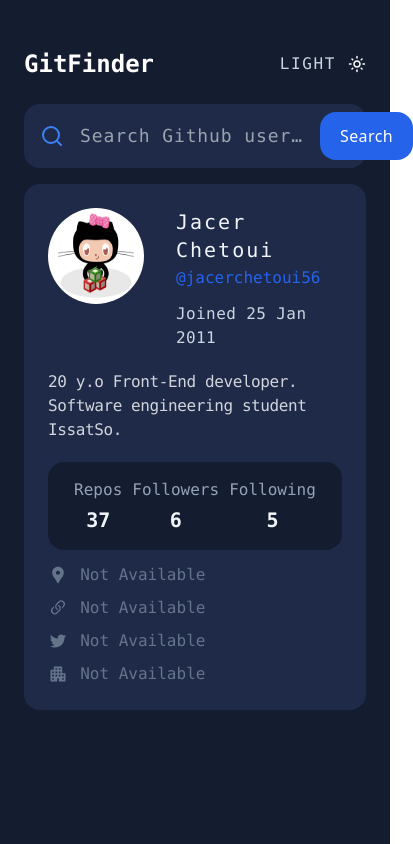
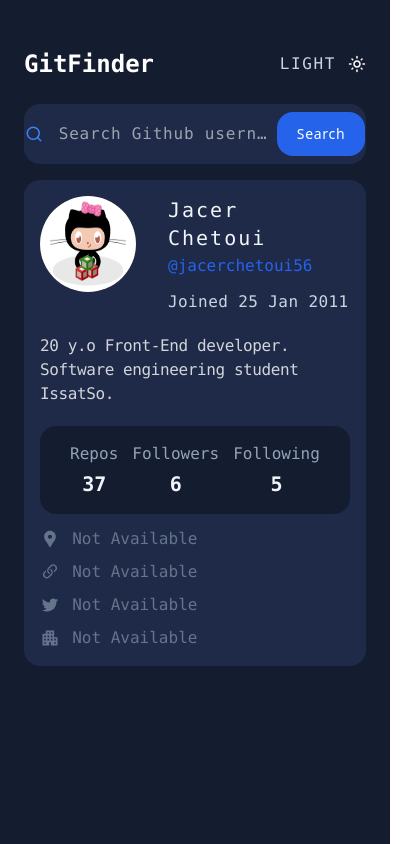
Before and after one commit to jacerchetoui56/Github-Finder, a React (Create React App) app: page / in a window 390 px wide. Shown: the whole page, 413 px wide, since content can reach past the window. Built offline with nearby package versions, Linux system fonts and the light colour scheme; no server answers; the HTML template or start-up script is replaced by a standard one.

Commit message:
fixing some styling bugs

```diff
--- a/src/Main.js
+++ b/src/Main.js
@@ -46,25 +46,26 @@
                     }
                 }}
             >
-                <div className="flex dark:bg-primary-100 bg-slate-200 shadow-lg shadow-slate-300 dark:shadow-transparent justify-between items-center p-2 rounded-2xl">
-                    <FiSearch className="text-blue-500 text-2xl mx-2 shrink-0" />
+                <div className="flex dark:bg-primary-100 bg-slate-200 shadow-lg shadow-slate-300 dark:shadow-transparent
+                 justify-center items-center p-2 rounded-2xl">
+                    <FiSearch className="text-blue-500 text-lg lg:text-2xl mx-2 shrink-0" />
                     <input
                         value={search}
                         onChange={(e) => setSearch(e.target.value)}
-                        className="dark:text-slate-200 text-gray-600 bg-transparent border-none text-lg p-2 font-medium
+                        className="dark:text-slate-200 text-gray-600 bg-transparent border-none text-base lg:text-lg p-2 font-medium
             tracking-wider font-mono flex-1 flex-shrink-[2] focus:outline-none overflow-ellipsis"
                         type="text"
                         placeholder="Search Github username"
                     />
                     <button
-                        className="rounded-2xl font-medium px-5 py-3 text-base bg-blue-600
-            text-white tracking-wide text-center"
+                        className="rounded-2xl font-medium px-5 py-3 text-sm md:text-base bg-blue-600
+            text-white tracking-wider text-center mr-2 md:mr-0"
                     >
                         Search
                     </button>
                 </div>
             </form>
-            <div className="mt-4 dark:bg-primary-100 bg-slate-200 p-6 md:p-8 rounded-2xl shadow-lg shadow-slate-300 dark:shadow-transparent">
+            <div className="mt-4 dark:bg-primary-100 bg-slate-200 p-4 md:p-8 rounded-2xl shadow-lg shadow-slate-300 dark:shadow-transparent">
                 <div className="flex justify-start">
                     <img
                         className="h-24 w-24 rounded-full"
```
